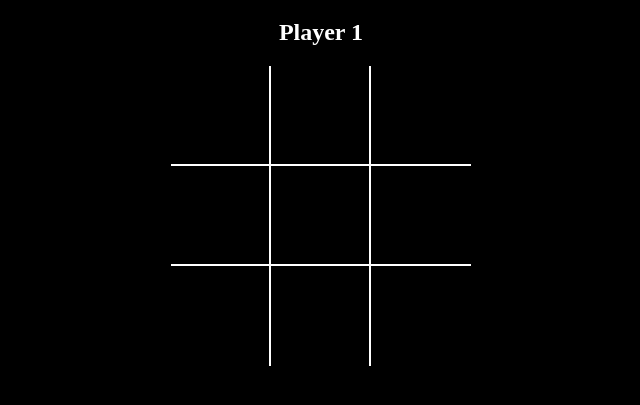
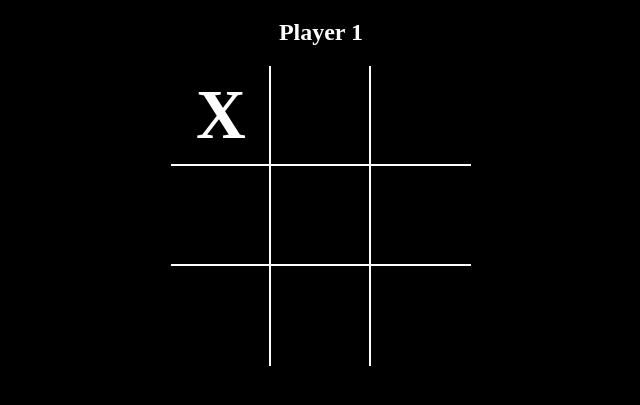
Before and after one commit to psyberien/TicTacToe, a plain HTML site: page index.html in a window 1280 px wide. Both pictures are taken after a click on the element 540 px from the left and 176 px from the top of the page. Shown: the part 61-466 px from the top of the page, without its empty margins (319-959 px from the left). Drawn offline with Linux system fonts and the light colour scheme.

Commit message:
Update listener in the DOM

```diff
--- a/sciprt.js
+++ b/sciprt.js
@@ -35,11 +35,30 @@ function screenController(){
     const game = Gameboard();
     const board = game.getBoard();
 
-    for(let cell of board){
-        const cellDiv = document.createElement("div");
-        cellDiv.classList.add("cell");
+    updateScreen();
+    function updateScreen(){
+            boardDiv.replaceChildren();
+            for(let cell of board){
+            const cellDiv = document.createElement("div");
+            cellDiv.classList.add("cell");
+            if(cell != undefined){
+                cellDiv.textContent = cell.valueOf();
+            }
+            cellDiv.style.fontSize = "69px";
+            cellDiv.style.fontWeight = "bold";
+            boardDiv.appendChild(cellDiv);
+        }
 
-        boardDiv.appendChild(cellDiv);
+        const cells = document.querySelectorAll(".cell");
+
+        cells.forEach((cell , index) => {
+            cell.addEventListener("click", ()=> {
+                board[index] = "X";
+                console.log(board);
+                console.log(`${index}`);
+                updateScreen();
+            })
+        })
     }
 
 }
--- a/styles.css
+++ b/styles.css
@@ -24,7 +24,11 @@ body {
   text-align: center;
   font-size: 2rem;
   outline: 2px solid white;
-  margin: 0;
   background: black;
   cursor: pointer;
 }
+
+.cell:hover{
+    background-color: rgb(1, 1, 1);
+    cursor: pointer;
+}
```
